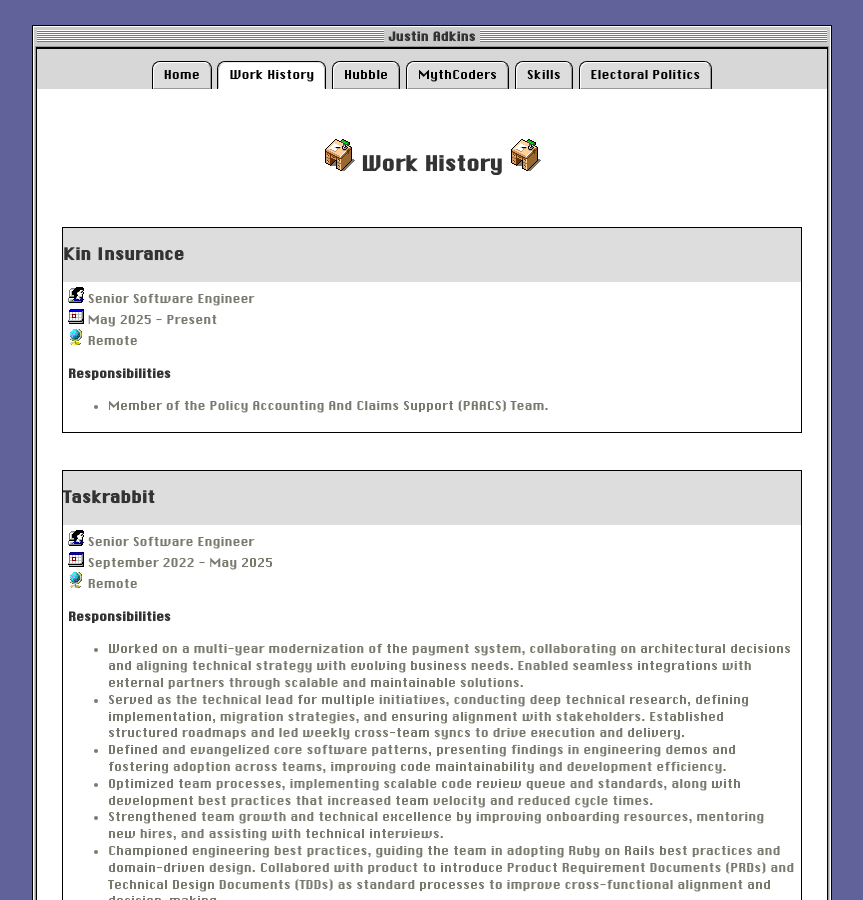
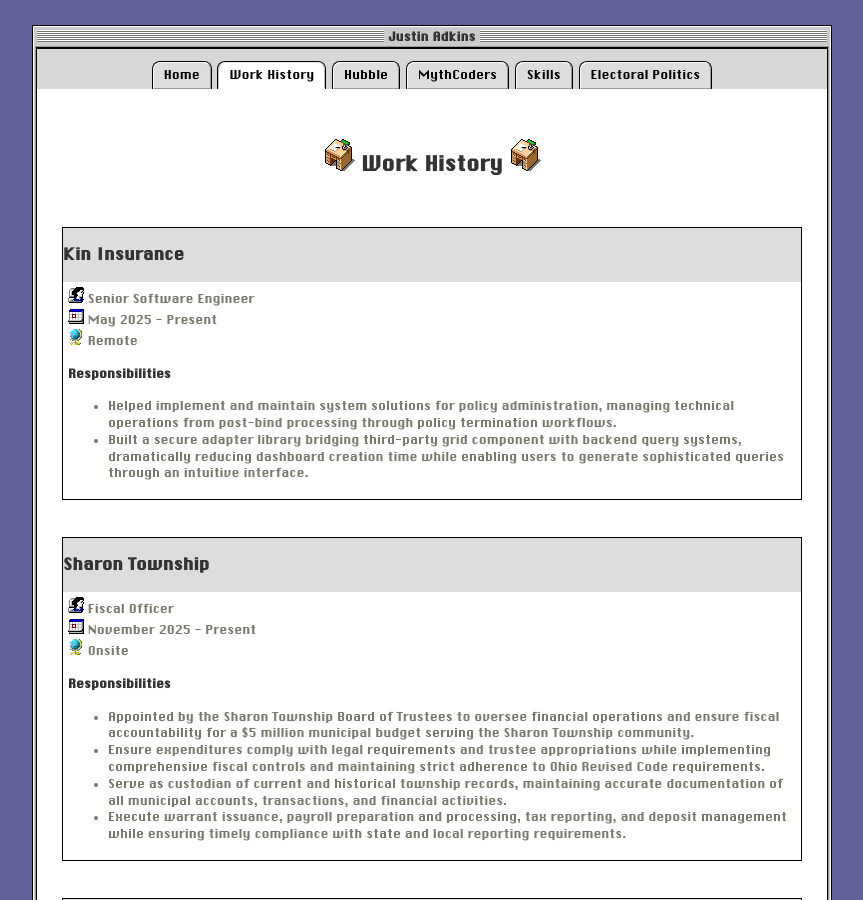
Before and after one commit to jmadkins/jmadkins.github.io, a Jekyll site: the page built from work-history.html, in a window 1280 px wide and 900 px high. Shown: the whole window, without its empty margins (208-1071 px from the left). Built offline with Jekyll 4.4.1, drawn with Linux system fonts in a browser that asks for light colours.

Commit message:
Expand work history

```diff
--- a/_data/jobs.yml
+++ b/_data/jobs.yml
@@ -5,7 +5,20 @@
       start: May 2025
       end: Present
   responsibilities:
-    - Member of the Policy Accounting And Claims Support (PAACS) Team.
+    - Helped implement and maintain system solutions for policy administration, managing technical operations from post-bind processing through policy termination workflows.
+    - Built a secure adapter library bridging third-party grid component with backend query systems, dramatically reducing dashboard creation time while enabling users to generate sophisticated queries through an intuitive interface.
+
+- company: Sharon Township
+  location: Onsite
+  positions:
+    - title: Fiscal Officer
+      start: November 2025
+      end: Present
+  responsibilities:
+    - Appointed by the Sharon Township Board of Trustees to oversee financial operations and ensure fiscal accountability for a $5 million municipal budget serving the Sharon Township community.
+    - Ensure expenditures comply with legal requirements and trustee appropriations while implementing comprehensive fiscal controls and maintaining strict adherence to Ohio Revised Code requirements.
+    - Serve as custodian of current and historical township records, maintaining accurate documentation of all municipal accounts, transactions, and financial activities.
+    - Execute warrant issuance, payroll preparation and processing, tax reporting, and deposit management while ensuring timely compliance with state and local reporting requirements.
 
 - company: Taskrabbit
   location: Remote
```
